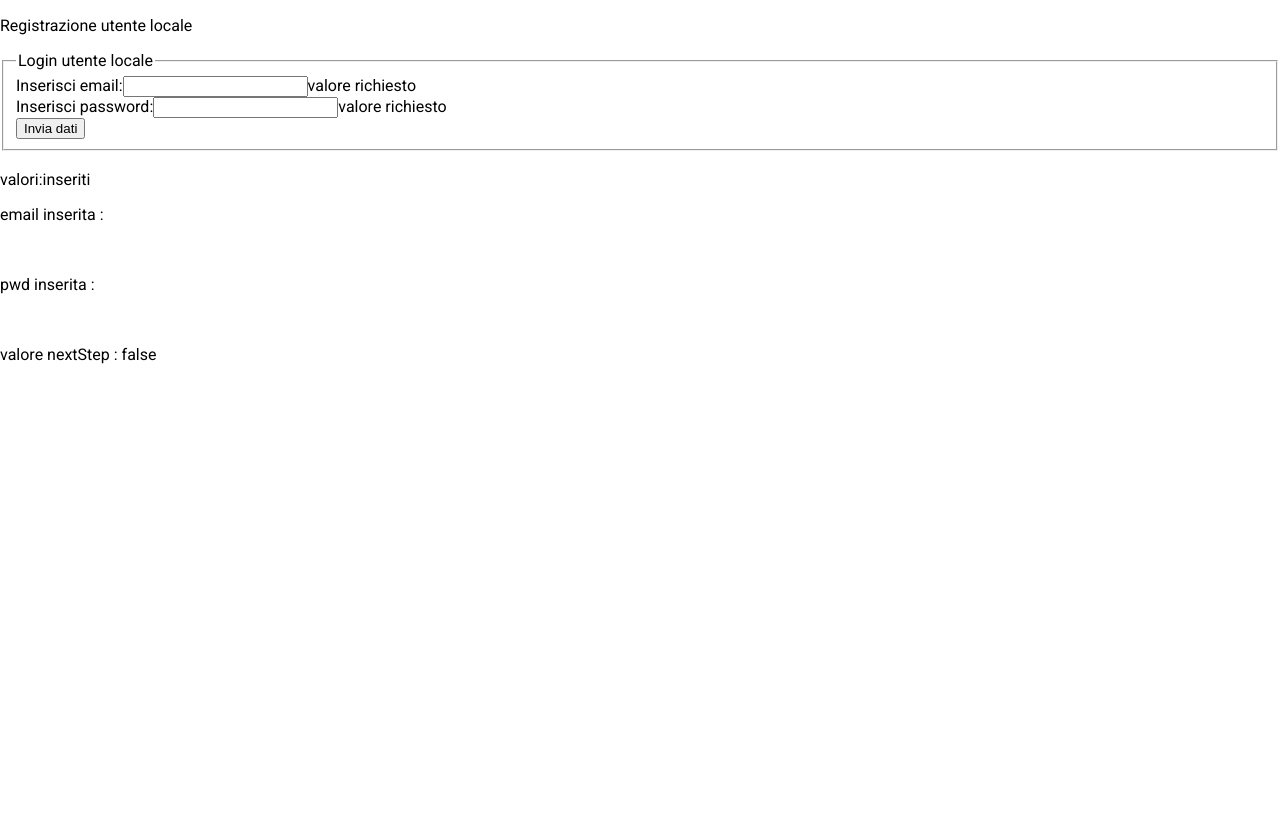
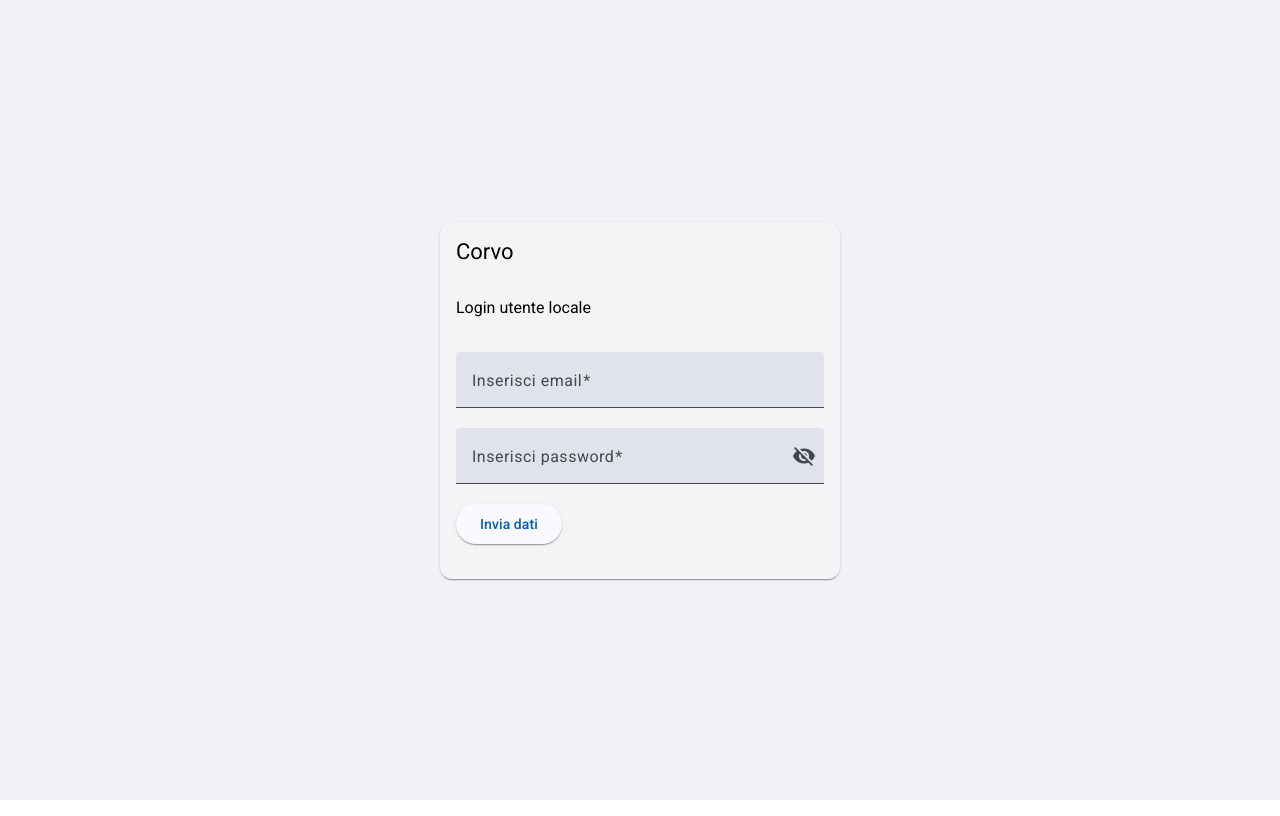
Before and after one commit to MariusBerinde/corvo, an Angular app: page /login in a window 1280 px wide. Built offline with nearby package versions, Linux system fonts and the light colour scheme.

Commit message:
convertiti registrazione e login in material

```diff
--- a/src/app/login/login.component.css
+++ b/src/app/login/login.component.css
@@ -1,25 +1,24 @@
-/*.listing-apply .section-heading {
-  font-size: 18pt;
-  margin-bottom: 15px;
+.centered-card-container {
+  display: flex;
+  justify-content: center; /* Centra orizzontalmente */
+  align-items: center;    /* Centra verticalmente */
+  min-height: 100vh;      /* Assicura che prenda almeno l'altezza della viewport */
+  background-color: #f0f2f5; /* Un leggero sfondo per contrasto (opzionale) */
 }
 
-label, input {
-  display: block;
+mat-card {
+  width: 400px; /* Imposta una larghezza fissa per la card (regola a tuo piacimento) */
+  max-width: 90%; /* Assicura che non sia troppo grande su schermi piccoli */
 }
-label {
-  color: var(--secondary-color);
-  font-weight: bold;
-  text-transform: uppercase;
-  font-size: 12pt;
+
+mat-card-content {
+  padding: 16px; /* Aggiunge un po' di spazio interno al contenuto della card */
 }
-input {
-  font-size: 16pt;
-  margin-bottom: 15px;
-  padding: 10px;
-  width: 400px;
-  border-top: none;
-  border-right: none;
-  border-left: none;
-  border-bottom: solid .3px;
+
+mat-form-field {
+  width: 100%; /* Fa in modo che i campi di input prendano tutta la larghezza disponibile */
 }
-*/
+
+.mat-mdc-button.mat-primary, .mat-primary { /* Stile per il pulsante primario (potrebbe variare leggermente con le versioni più recenti di Material) */
+  /* Puoi aggiungere ulteriori stili qui se necessario */
+}
--- a/src/app/login/login.component.ts
+++ b/src/app/login/login.component.ts
@@ -1,32 +1,49 @@
 const passwordPattern = /^(?=.*[a-z])(?=.*[A-Z])(?=.*\d)(?=.*[\.\,\/\#\!\?\$\%\\\^\&\*\;\:\{\}\=\-\_\(\)\[\]\\\|'&|\`\~@\.])[^]{6,}$/;
-import { Component } from '@angular/core';
+import { Component,OnInit  } from '@angular/core';
 import {FormControl, FormGroup, ReactiveFormsModule,Validators} from '@angular/forms';
 import {ScritturaLocaleService} from '../scrittura-locale.service';
+import {MatButtonModule} from '@angular/material/button';
+import {MatCardModule} from '@angular/material/card';
+import {MatFormFieldModule} from '@angular/material/form-field';
+import {MatInputModule} from '@angular/material/input';
+import {MatIconModule} from '@angular/material/icon';
 @Component({
   selector: 'app-login',
-  imports: [ReactiveFormsModule],
-
-  templateUrl: './login.component.html',
-  styleUrl: './login.component.css'
+  imports: [MatButtonModule,MatCardModule,MatFormFieldModule,MatInputModule,MatIconModule,ReactiveFormsModule],
+  templateUrl: './login.component2.html',
+  styleUrl: './login.component.css',
 })
 
 export class LoginComponent {
   emailI='';
   pwdI='';
   nextStep:boolean=false;
+  hide = true;
   constructor(private lS:ScritturaLocaleService){}
   formLogin = new FormGroup({
     email: new FormControl('',[Validators.required, Validators.email]),
     pwd: new FormControl('',[Validators.required ,Validators.pattern(passwordPattern)]),
   });
-submitLogin(){
-  if(this.formLogin.controls['pwd'].errors?.['pattern'] && this.formLogin.controls['email'].errors?.['email']) {
-    this.emailI=this.formLogin.value.email??'null';
-    this.pwdI=this.formLogin.value.pwd??'null';
+  submitLogin(){
+
+    if (this.formLogin.valid) {
+      this.emailI = this.formLogin.value.email ?? '';
+      this.pwdI = this.formLogin.value.pwd ?? '';
+      this.nextStep = true; // Imposta nextStep a true se il form è valido
+      console.log("Form valido - Email:", this.emailI, "Password:", this.pwdI);
+      // Qui puoi inserire la logica per inviare i dati o mostrare un messaggio di successo
+    } else {
+      console.log("Il form non è valido. Errori:", this.formLogin.errors);
+      this.nextStep = false; // Assicurati che nextStep sia false se ci sono errori
+      // Qui puoi gestire gli errori del form, ad esempio mostrando messaggi all'utente
+    }
   }
-
-
-}
+  togglePasswordVisibility() {
+    this.hide = !this.hide;
+  }
+  checkCredenzialsDb():boolean{
+    return true;
+  }
 }
 
 /*
--- /dev/null
+++ b/src/app/login/login.component2.html
@@ -0,0 +1,52 @@
+<div class="centered-card-container">
+  <mat-card>
+    <mat-card-header>
+      <mat-card-title>Corvo</mat-card-title>
+    </mat-card-header>
+    <mat-card-content>
+      <p> Login utente locale </p>
+      <br>
+
+      <form [formGroup]="formLogin" (submit)="submitLogin()">
+        <mat-form-field>
+          <mat-label >Inserisci email</mat-label>
+          <input id="email" matInput type="email" formControlName="email"/>
+          @if(formLogin.controls['email'].errors?.['required']){
+            <mat-error>valore richiesto</mat-error>
+          }
+          @if(formLogin.controls['email'].errors?.['email']){
+            <mat-error>formato email non valido</mat-error>
+          }
+          @if(formLogin.controls['email'].errors?.['email']){
+            <mat-error>formato email non valido</mat-error>
+          }
+        </mat-form-field>
+        <br>
+
+        <mat-form-field>
+          <mat-label >Inserisci password</mat-label>
+          <input id="pwd" matInput [type]="hide ? 'password' : 'text'" formControlName="pwd"/>
+          <button
+            mat-icon-button
+            matSuffix
+            (click)="togglePasswordVisibility()"
+            [attr.aria-label]="hide ? 'Mostra password' : 'Nascondi password'"
+            [attr.aria-pressed]="!hide"
+          >
+            <mat-icon>{{ hide ? 'visibility_off' : 'visibility' }}</mat-icon>
+          </button>
+          @if(formLogin.controls['pwd'].errors?.['pattern']){
+            <mat-error>formato passwor errato : ti ricordo che la passwrod che conterene almeno 6 caratteri e ci devono essere una maiuscola,una pinuscola e un carattere speciale </mat-error>
+          }
+          @if(formLogin.controls['pwd'].errors?.['required']){
+            <mat-error>valore richiesto</mat-error>
+          }
+        </mat-form-field>
+
+        <br>
+        <button mat-raised-button color="primary" type="submit">Invia dati</button>
+      </form>
+      <br>
+    </mat-card-content>
+  </mat-card>
+</div>
--- a/src/app/registrazione/registrazione.component.css
+++ b/src/app/registrazione/registrazione.component.css
@@ -1,26 +1,24 @@
-/*
-.listing-apply .section-heading {
-  font-size: 18pt;
-  margin-bottom: 15px;
+.centered-card-container {
+  display: flex;
+  justify-content: center; /* Centra orizzontalmente */
+  align-items: center;    /* Centra verticalmente */
+  min-height: 100vh;      /* Assicura che prenda almeno l'altezza della viewport */
+  background-color: #f0f2f5; /* Un leggero sfondo per contrasto (opzionale) */
 }
 
-label, input {
-  display: block;
+mat-card {
+  width: 400px; /* Imposta una larghezza fissa per la card (regola a tuo piacimento) */
+  max-width: 90%; /* Assicura che non sia troppo grande su schermi piccoli */
 }
-label {
-  color: var(--secondary-color);
-  font-weight: bold;
-  text-transform: uppercase;
-  font-size: 12pt;
+
+mat-card-content {
+  padding: 16px; /* Aggiunge un po' di spazio interno al contenuto della card */
 }
-input {
-  font-size: 16pt;
-  margin-bottom: 15px;
-  padding: 10px;
-  width: 400px;
-  border-top: none;
-  border-right: none;
-  border-left: none;
-  border-bottom: solid .3px;
+
+mat-form-field {
+  width: 100%; /* Fa in modo che i campi di input prendano tutta la larghezza disponibile */
 }
-*/
+
+.mat-mdc-button.mat-primary, .mat-primary { /* Stile per il pulsante primario (potrebbe variare leggermente con le versioni più recenti di Material) */
+  /* Puoi aggiungere ulteriori stili qui se necessario */
+}
--- a/src/app/registrazione/registrazione.component.ts
+++ b/src/app/registrazione/registrazione.component.ts
@@ -1,4 +1,9 @@
 const passwordPattern = /^(?=.*[a-z])(?=.*[A-Z])(?=.*\d)(?=.*[\.\,\/\#\!\?\$\%\\\^\&\*\;\:\{\}\=\-\_\(\)\[\]\\\|'&|\`\~@\.])[^]{6,}$/;
+import {MatButtonModule} from '@angular/material/button';
+import {MatCardModule} from '@angular/material/card';
+import {MatFormFieldModule} from '@angular/material/form-field';
+import {MatInputModule} from '@angular/material/input';
+import {MatIconModule} from '@angular/material/icon';
 import { Component } from '@angular/core';
 import {FormControl, FormGroup, ReactiveFormsModule,Validators} from '@angular/forms';
 import {ScritturaLocaleService} from '../scrittura-locale.service';
@@ -7,17 +12,27 @@ import { Router } from '@angular/router';
 import {WelcomeComponent } from '../welcome/welcome.component';
 @Component({
   selector: 'app-registrazione',
-  imports: [ReactiveFormsModule],
-  templateUrl:'./registrazione.component.html',
+  imports: [MatButtonModule,MatCardModule,MatFormFieldModule,MatInputModule,MatIconModule,ReactiveFormsModule],
+  templateUrl:'./registrazione.component2.html',
   styleUrl: './registrazione.component.css'
 })
 export class RegistrazioneComponent {
   emailI='';
   pwdI='';
   pwdRI='';
+  hidePwd:boolean=true;
+  hidePwdR:boolean=true;
   nextStep:boolean=false;
 
 
+togglePwdVisibility(){
+  console.log("togglePwdVisibility");
+  this.hidePwd=!this.hidePwd;
+}
+
+togglePwdRVisibility(){
+  this.hidePwdR=!this.hidePwdR;
+}
 constructor(private _router: Router,private lS:ScritturaLocaleService) { }
   formRegistrazione = new FormGroup({
     email: new FormControl('',[Validators.required, Validators.email]),
@@ -25,7 +40,10 @@ constructor(private _router: Router,private lS:ScritturaLocaleService) { }
     pwdR: new FormControl('',[Validators.required ,Validators.pattern(passwordPattern)]),
 
   });
+
 submitRegistrazione(){
+  if(this.formRegistrazione.valid){
+
   this.emailI=this.formRegistrazione.value.email??'null';
   this.pwdI=this.formRegistrazione.value.pwd??'null';
   this.pwdRI=this.formRegistrazione.value.pwdR??'null';
@@ -36,9 +54,9 @@ submitRegistrazione(){
 
   console.log("valore scritto:",this.emailI);
   console.log("Provo a navigare verso welcome");
-  this._router.navigate(['']);
+  //this._router.navigate(['']);
+  }
+}
 
 
 }
-
-}
--- /dev/null
+++ b/src/app/registrazione/registrazione.component2.html
@@ -0,0 +1,82 @@
+<div class="centered-card-container">
+  <mat-card>
+    <mat-card-header>
+      <mat-card-title>Corvo</mat-card-title>
+    </mat-card-header>
+    <mat-card-content>
+      <p> Registrazione utente locale </p>
+      <br>
+          <form [formGroup]="formRegistrazione" (submit)="submitRegistrazione()">
+        <mat-form-field>
+            <mat-label for="email">Inserisci email:</mat-label>
+            <input id="email" matInput ="email" formControlName="email" />
+            @if(formRegistrazione.controls['email'].errors?.['required']){
+              <mat-error>valore richiesto</mat-error>
+            }
+
+            @if(formRegistrazione.controls['email'].errors?.['email']){
+            <mat-error>formato email non valido</mat-error>
+            }
+
+            @if(formRegistrazione.controls['email'].errors?.['email']){
+            <mat-error>formato email non valido</mat-error>
+            }
+        </mat-form-field>
+            <br>
+        <mat-form-field>
+            <mat-label for="pwd">Inserisci password:</mat-label>
+          <input id="pwd" matInput [type]="hidePwd? 'password' : 'text'" type="password" formControlName="pwd" />
+          <button
+            mat-icon-button
+            matSuffix
+            type="button"
+            (click)="togglePwdVisibility()"
+            [attr.aria-label]="hidePwd ? 'Mostra password' : 'Nascondi password'"
+            [attr.aria-pressed]="!hidePwd"
+          >
+            <mat-icon>{{ hidePwd ? 'visibility_off' : 'visibility' }}</mat-icon>
+          </button>
+          @if(formRegistrazione.controls['pwd'].errors?.['pattern']){
+          <mat-error>formato passwor errato : ti ricordo che la passwrod che conterene almeno 6 caratteri e ci devono essere una maiuscola,una pinuscola e un carattere speciale </mat-error>
+          }
+          @if(formRegistrazione.controls['pwd'].errors?.['required']){
+          <mat-error>valore richiesto</mat-error>
+          }
+        </mat-form-field>
+            <br>
+        <mat-form-field>
+            <mat-label for="pwdR">Conferma password:</mat-label>
+            <input id="pwdR" matInput matInput [type]="hidePwdR ? 'password' : 'text'"type="password" formControlName="pwdR" />
+
+          <button
+            mat-icon-button
+            matSuffix
+            type="button"
+            (click)="togglePwdRVisibility()"
+            [attr.aria-label]="hidePwdR ? 'Mostra password' : 'Nascondi password'"
+            [attr.aria-pressed]="!hidePwdR"
+          >
+            <mat-icon>{{ hidePwdR ? 'visibility_off' : 'visibility' }}</mat-icon>
+          </button>
+            @if(formRegistrazione.controls['pwdR'].errors?.['pattern']){
+            <mat-error>formato passwor errato : ti ricordo che la passwrod che conterene almeno 6 caratteri e ci devono essere una maiuscola,una pinuscola e un carattere speciale </mat-error>
+            }
+            @if(formRegistrazione.controls['pwdR'].errors?.['required']){
+            <mat-error>valore richiesto</mat-error>
+
+            }
+        </mat-form-field>
+            <br>
+            <button mat-raised-button color="primary" type="submit" >Invia dati </button>
+          </form>
+      <section>
+        valori:inseriti
+        <p> email inserita : {{emailI}}</p>
+        <p> pwd inserita : {{pwdI}}</p>
+        <p> pwdR inserita : {{pwdRI}}</p>
+        <p> valore nextStep : {{nextStep}}</p>
+      </section>
+      <br>
+    </mat-card-content>
+  </mat-card>
+</div>
--- a/src/app/welcome/welcome.component.ts
+++ b/src/app/welcome/welcome.component.ts
@@ -26,14 +26,12 @@ navigateToReg(){
   this._router.navigate(['../registrazione/']);
 
 }
-scrivi(){
-  this.lS.saveData('email','lol');
-}
+
 leggi(){
   const sup=this.lS.getData('email');
   this.valore_letto=this.lS.getData('email')??"default";
   console.log("valore letto",sup);
-
 }
 
+//TODO: inserire controllo pulsante login
 }
```
